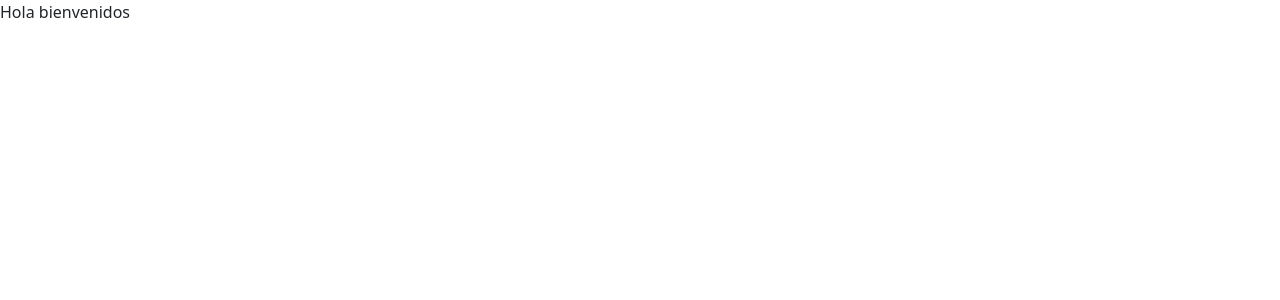
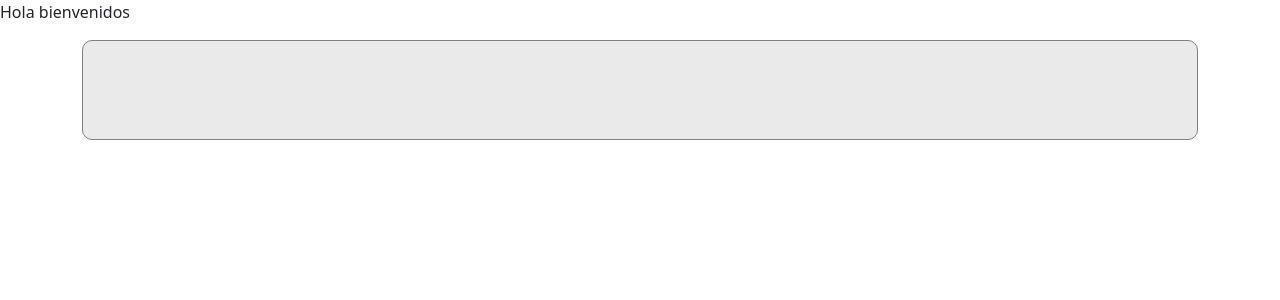
Before and after one commit to xgarciagSopra/squad1_wordle_front, an Angular app: page / in a window 1280 px wide. Shown: the top 300 px of the page. Built offline with nearby package versions, Linux system fonts and the light colour scheme.

Commit message:
F1_ResultBox[FRONT]

```diff
--- a/src/app/app.component.html
+++ b/src/app/app.component.html
@@ -1 +1,2 @@
 <p>Hola bienvenidos</p>
+<app-result-box></app-result-box>
--- a/src/app/app.module.ts
+++ b/src/app/app.module.ts
@@ -3,10 +3,12 @@ import { BrowserModule } from '@angular/platform-browser';
 
 import { AppRoutingModule } from './app-routing.module';
 import { AppComponent } from './app.component';
+import { ResultBoxComponent } from './result-box/result-box.component';
 
 @NgModule({
   declarations: [
-    AppComponent
+    AppComponent,
+    ResultBoxComponent
   ],
   imports: [
     BrowserModule,
--- /dev/null
+++ b/src/app/result-box/result-box.component.html
@@ -0,0 +1,5 @@
+<div class="container">
+  <div class="result-box">
+    <p class="text-center" id="box"></p>
+  </div>
+</div>
--- /dev/null
+++ b/src/app/result-box/result-box.component.scss
@@ -0,0 +1,9 @@
+.result-box {
+  border-radius: 10px;
+  background-color: rgb(234, 234, 234);
+  border: 1px solid grey;
+  height: 100px;
+  p {
+    font-size: 18px;
+  }
+}
```
Also changed, not shown: src/app/result-box/result-box.component.ts (added, +10 -0 lines), 1 other file (tests, documents, lock files or other folders).
